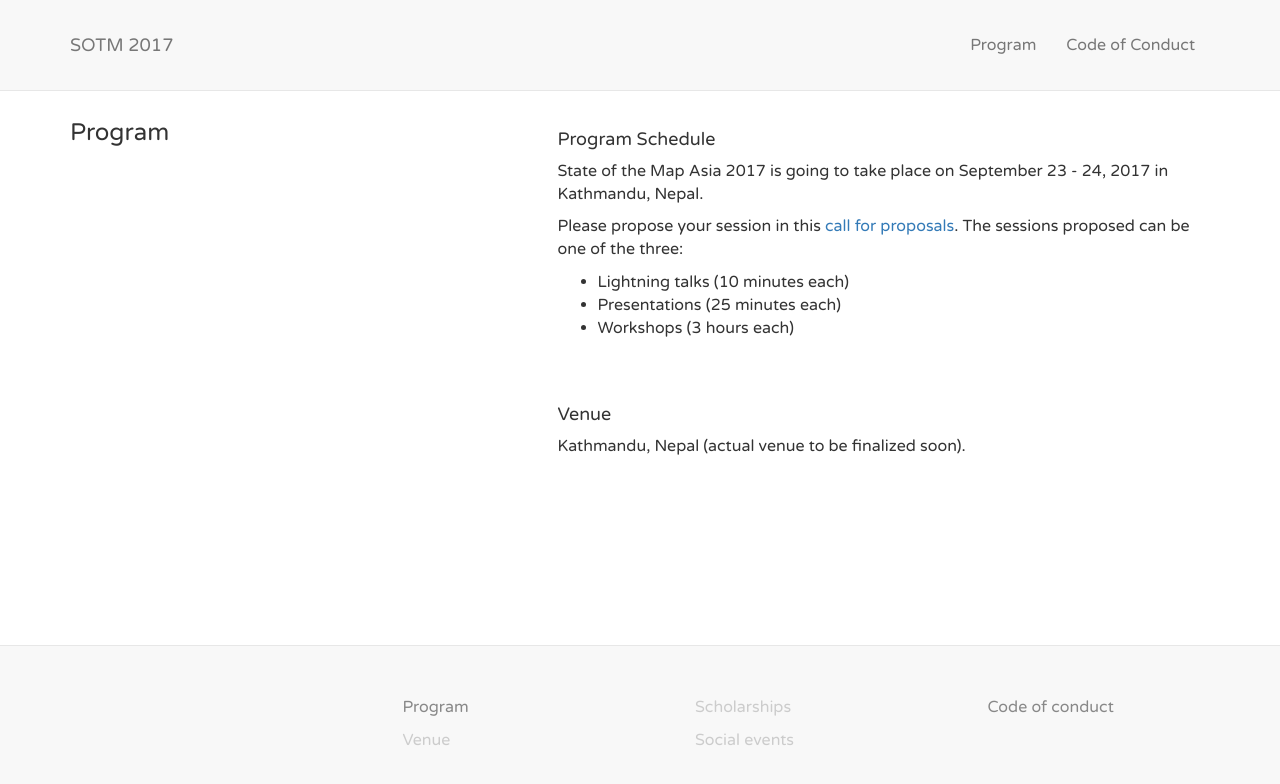
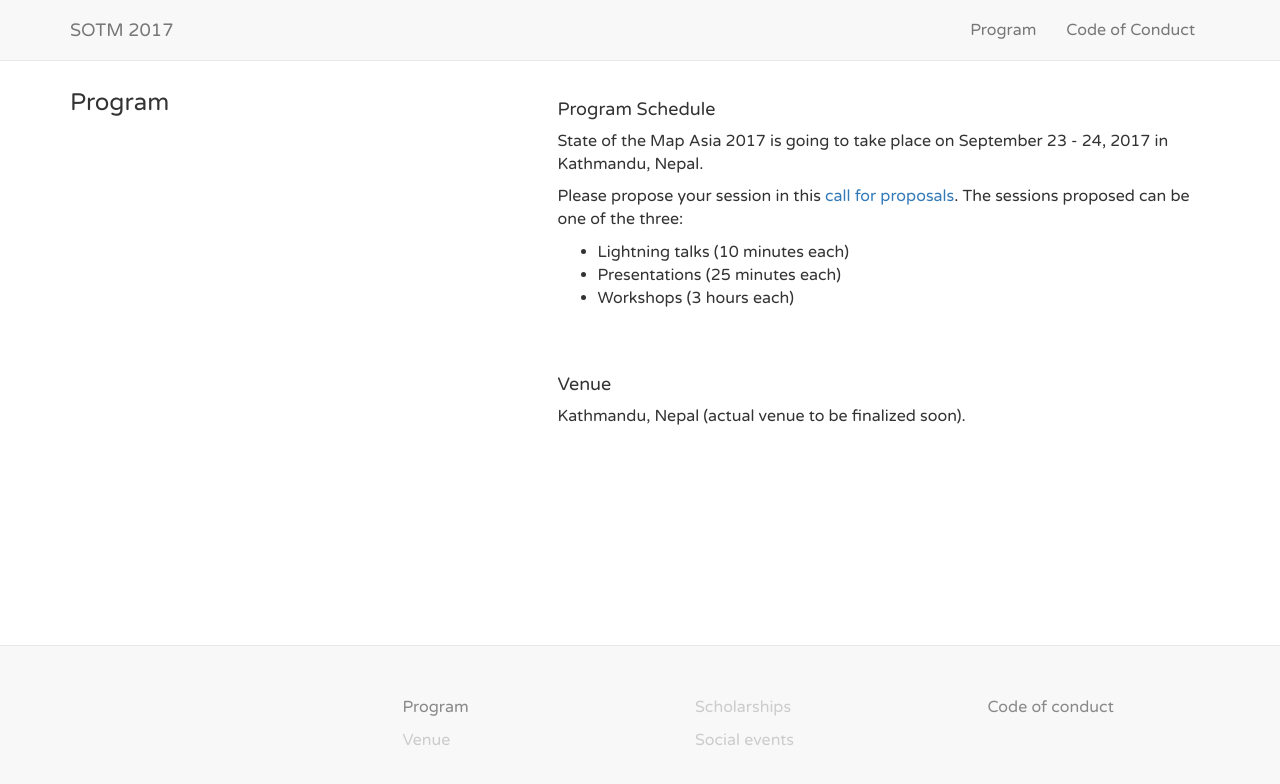
Before and after one commit to arkoblog/sotmasia-website, a website: page program.html in a window 1280 px wide. Drawn offline with Linux system fonts and the light colour scheme.

Commit message:
Refactored code, cleaned and formatted

```diff
--- a/css/styles.css
+++ b/css/styles.css
@@ -32,7 +32,7 @@
 /*Responsiveness handlers*/
 @media(min-width:767px) {
     .navbar {
-        padding: 20px 0;
+        padding: 5px 0;
         -webkit-transition: background .5s ease-in-out,padding .5s ease-in-out;
         -moz-transition: background .5s ease-in-out,padding .5s ease-in-out;
         transition: background .5s ease-in-out,padding .5s ease-in-out;
@@ -122,7 +122,7 @@
 
 /*Programs and Code of Conduct Section*/
 .single-section-content {
-    padding-top: 100px;
+    padding-top: 70px;
     padding-bottom: 100px;
     background: #fff;
     font-family: 'Varela Round', sans-serif;
```
Also changed, not shown: index.html (+1 -1 lines).
